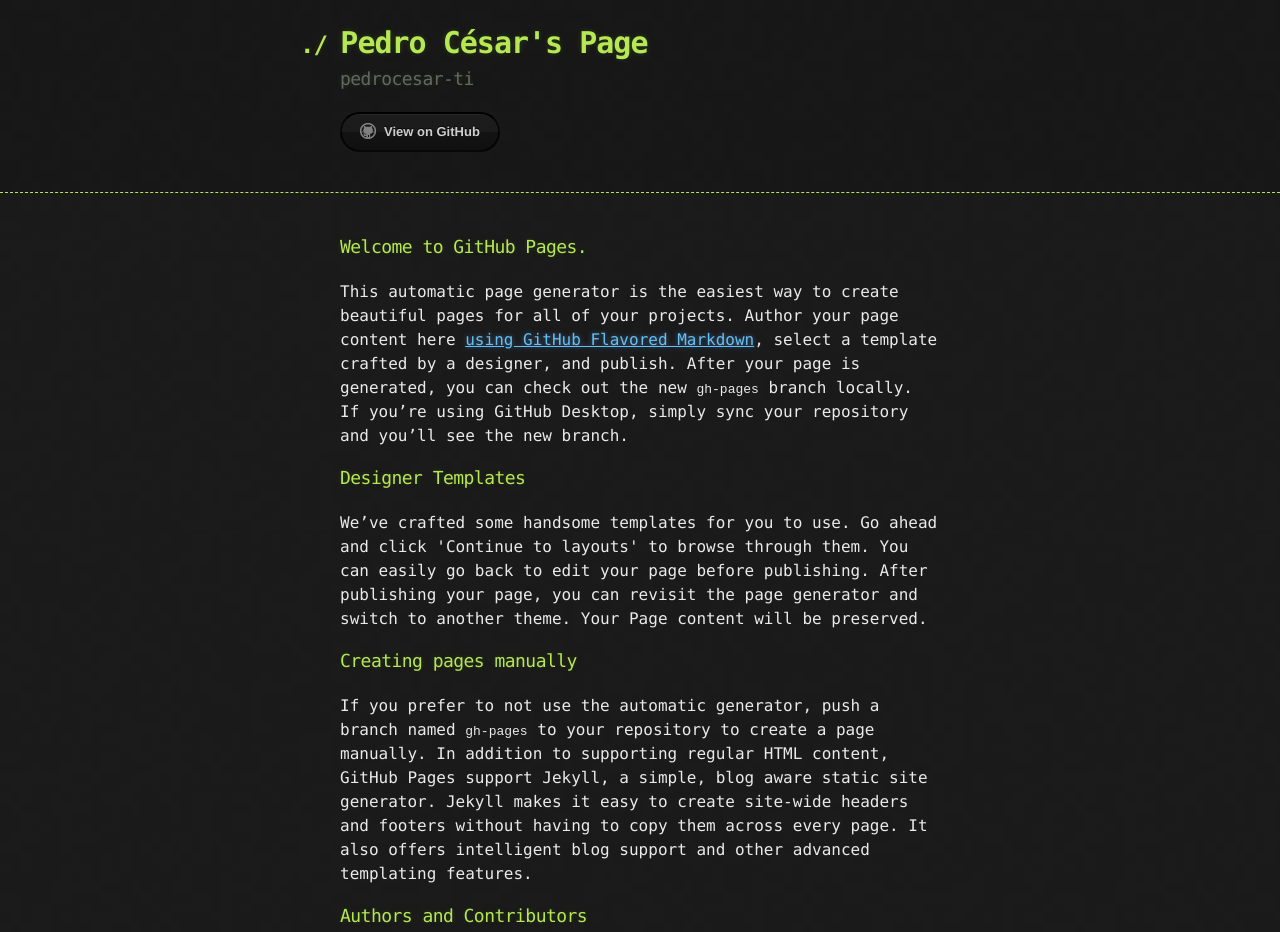
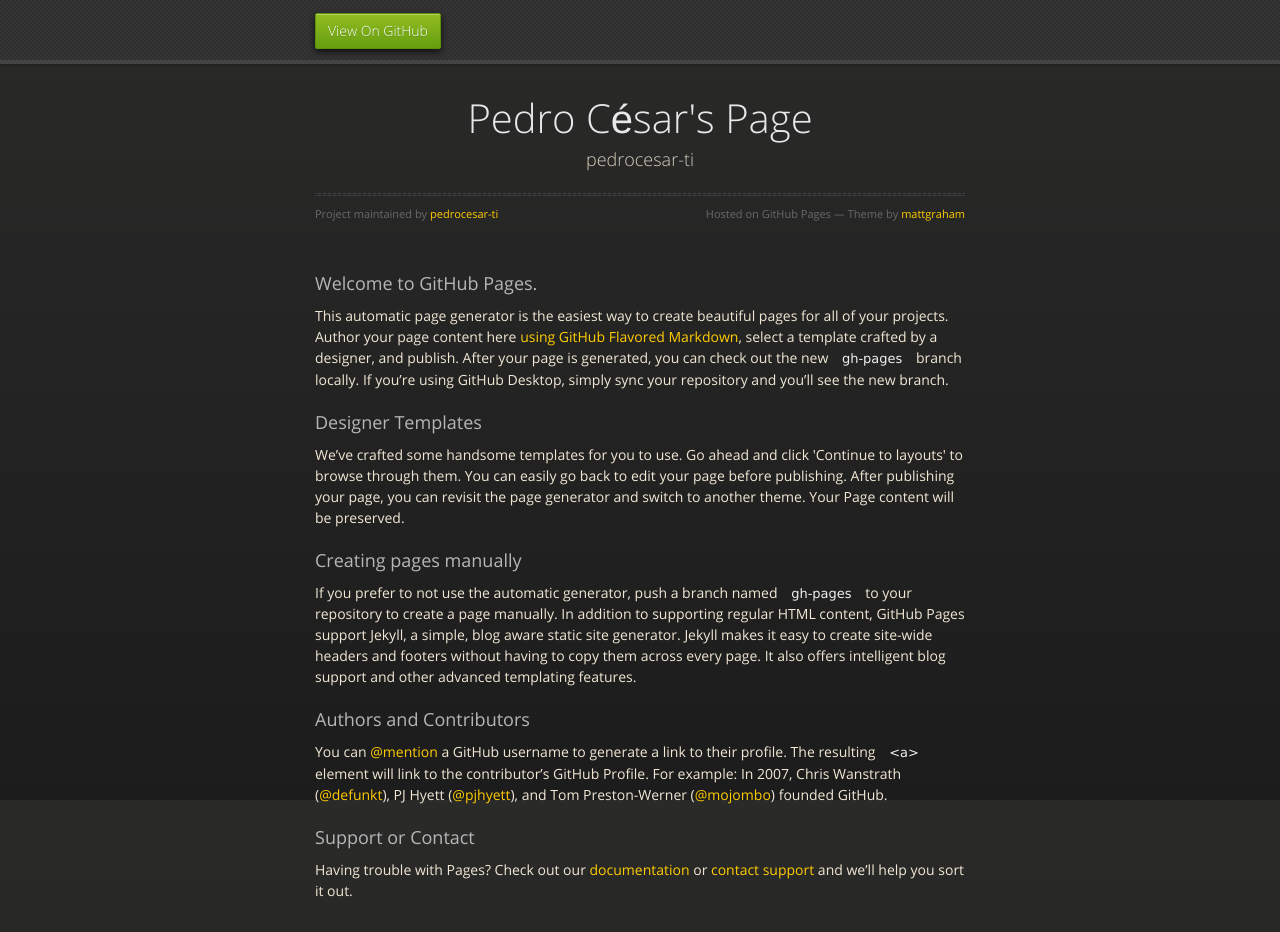
Before and after one commit to pedrocesar-ti/pedrocesar-ti.github.io, a plain HTML site: page index.html in a window 1280 px wide. Shown: the top 932 px of the page. Drawn offline with nearby package versions, Linux system fonts and the light colour scheme.

Commit message:
Replace master branch with page content via GitHub

```diff
--- a/index.html
+++ b/index.html
@@ -1,31 +1,40 @@
-<!DOCTYPE html>
+<!doctype html>
 <html>
   <head>
-    <meta charset='utf-8'>
+    <meta charset="utf-8">
     <meta http-equiv="X-UA-Compatible" content="chrome=1">
+    <title>Pedro César&#39;s Page by pedrocesar-ti</title>
+    <link rel="stylesheet" href="stylesheets/styles.css">
+    <link rel="stylesheet" href="stylesheets/github-dark.css">
+    <script src="https://ajax.googleapis.com/ajax/libs/jquery/1.7.1/jquery.min.js"></script>
+    <script src="javascripts/respond.js"></script>
+    <!--[if lt IE 9]>
+      <script src="//html5shiv.googlecode.com/svn/trunk/html5.js"></script>
+    <![endif]-->
+    <!--[if lt IE 8]>
+    <link rel="stylesheet" href="stylesheets/ie.css">
+    <![endif]-->
+    <meta name="viewport" content="width=device-width, initial-scale=1, user-scalable=no">
 
-    <link rel="stylesheet" type="text/css" href="stylesheets/stylesheet.css" media="screen">
-    <link rel="stylesheet" type="text/css" href="stylesheets/github-dark.css" media="screen">
-    <link rel="stylesheet" type="text/css" href="stylesheets/print.css" media="print">
+  </head>
+  <body>
+      <div id="header">
+        <nav>
+          <li class="fork"><a href="https://github.com/pedrocesar-ti">View On GitHub</a></li>
+        </nav>
+      </div><!-- end header -->
 
-    <title>Pedro César&#39;s Page by pedrocesar-ti</title>
-  </head>
+    <div class="wrapper">
 
-  <body>
+      <section>
+        <div id="title">
+          <h1>Pedro César&#39;s Page</h1>
+          <p>pedrocesar-ti</p>
+          <hr>
+          <span class="credits left">Project maintained by <a href="https://github.com/pedrocesar-ti">pedrocesar-ti</a></span>
+          <span class="credits right">Hosted on GitHub Pages &mdash; Theme by <a href="https://twitter.com/michigangraham">mattgraham</a></span>
+        </div>
 
-    <header>
-      <div class="container">
-        <h1>Pedro César&#39;s Page</h1>
-        <h2>pedrocesar-ti</h2>
-
-        <section id="downloads">
-          <a href="https://github.com/pedrocesar-ti" class="btn btn-github"><span class="icon"></span>View on GitHub</a>
-        </section>
-      </div>
-    </header>
-
-    <div class="container">
-      <section id="main_content">
         <h3>
 <a id="welcome-to-github-pages" class="anchor" href="#welcome-to-github-pages" aria-hidden="true"><span aria-hidden="true" class="octicon octicon-link"></span></a>Welcome to GitHub Pages.</h3>
 
@@ -51,8 +60,9 @@
 
 <p>Having trouble with Pages? Check out our <a href="https://help.github.com/pages">documentation</a> or <a href="https://github.com/contact">contact support</a> and we’ll help you sort it out.</p>
       </section>
+
     </div>
-
+    <!--[if !IE]><script>fixScale(document);</script><![endif]-->
 
   </body>
 </html>
```
